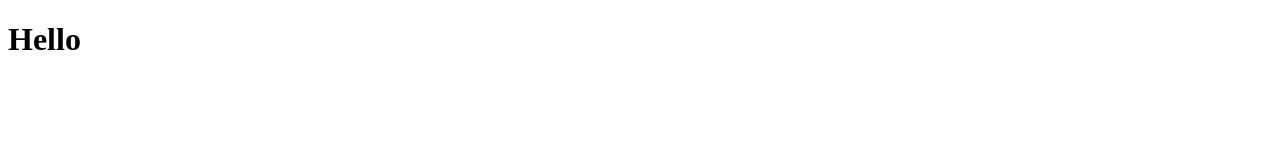
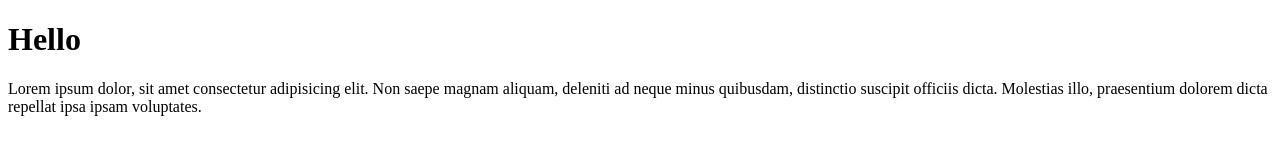
Before and after one commit to Sima62/git_commands, a plain HTML site: page index.html in a window 1280 px wide. Drawn offline with Linux system fonts and the light colour scheme.

Commit message:
index file changed

```diff
--- a/index.html
+++ b/index.html
@@ -4,9 +4,10 @@
     <meta charset="UTF-8">
     <meta http-equiv="X-UA-Compatible" content="IE=edge">
     <meta name="viewport" content="width=device-width, initial-scale=1.0">
-    <title>Document</title>
+    <title>My second commit</title>
 </head>
 <body>
     <h1>Hello</h1>
+    <p>Lorem ipsum dolor, sit amet consectetur adipisicing elit. Non saepe magnam aliquam, deleniti ad neque minus quibusdam, distinctio suscipit officiis dicta. Molestias illo, praesentium dolorem dicta repellat ipsa ipsam voluptates.</p>
 </body>
 </html>
```
